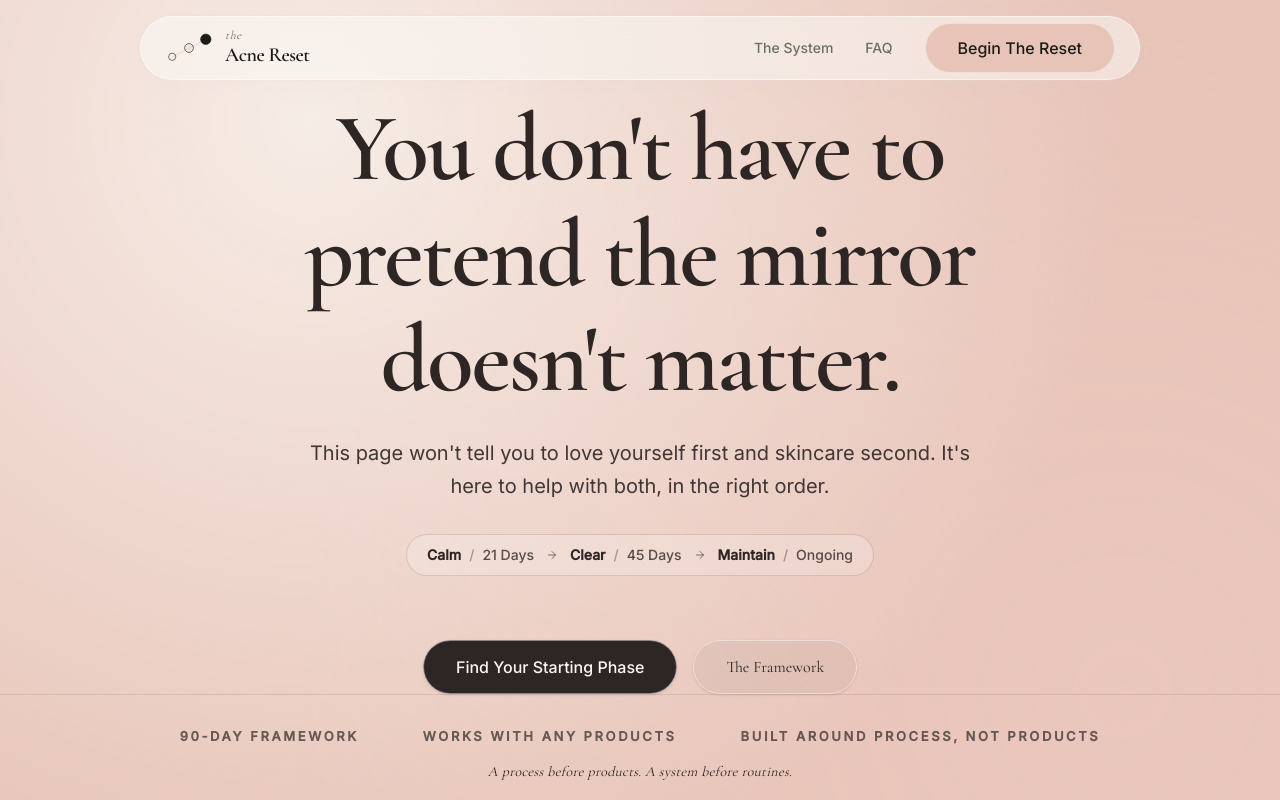
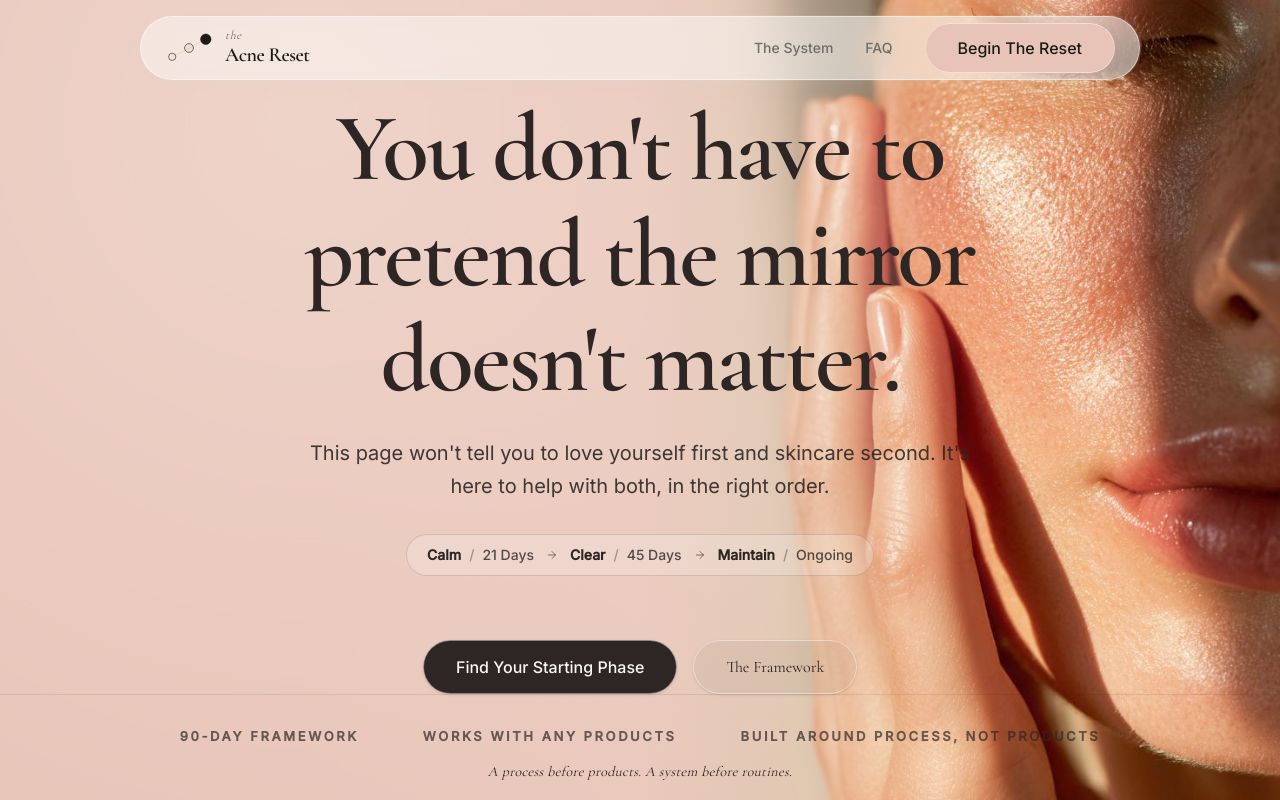
Before and after one commit to axiomhq0-create/acne-reset-landing, a Next.js app: page / in a window 1280 px wide. Shown: the top 800 px of the page. Built offline with nearby package versions, Linux system fonts and the light colour scheme.

Commit message:
design: blend hero image with plasma background

```diff
--- a/src/components/Hero.tsx
+++ b/src/components/Hero.tsx
@@ -1,6 +1,7 @@
 "use client";
 
 import React from "react";
+import Image from "next/image";
 import { motion } from "framer-motion";
 import { ArrowRight } from "lucide-react";
 import SpotlightWrapper from "./SpotlightWrapper";
@@ -40,14 +41,30 @@ const itemVariants = {
 export default function Hero({ scrollToSection }: HeroProps) {
   return (
     <section className="relative min-h-screen flex flex-col justify-between py-24 overflow-hidden bg-[#E8C4B8]">
-      {/* Native Ambient sunlight-and-linen visual texture (hardware-accelerated CSS animations) */}
-      <div className="absolute inset-0 z-0 overflow-hidden pointer-events-none">
+      {/* 1. IMAGE_PLACEMENT: Place "download (12).jpg" as an absolute element on the right side */}
+      <div className="absolute right-0 top-0 h-full w-full md:w-1/2 z-0 pointer-events-none">
+        <Image
+          src="/assets/download-12.jpg"
+          alt="Acne Reset Radiant Skin portrait"
+          fill
+          className="object-cover object-center"
+          priority
+        />
+        {/* EDGE_MASK: Use a Tailwind gradient mask over the left edge to erase hard vertical lines */}
+        <div className="absolute inset-0 bg-gradient-to-r from-[#E8C4B8] via-transparent to-transparent z-10" />
+      </div>
+
+      {/* 2. PLASMA BLENDING LAYER: Position on top of the image layer (z-10) with mix-blend-mode: soft-light */}
+      <div
+        className="absolute inset-0 z-10 overflow-hidden pointer-events-none opacity-75"
+        style={{ mixBlendMode: "soft-light" }}
+      >
         <div className="sunlight-mesh absolute inset-[-10%] w-[120%] h-[120%]" />
       </div>
 
-      {/* Content Center Overlaid - relative zIndex 10 sitting perfectly over the working fluid canvas */}
+      {/* Content Center Overlaid - relative zIndex 20 sitting perfectly over the background layers */}
       <div
-        style={{ position: "relative", zIndex: 10 }}
+        style={{ position: "relative", zIndex: 20 }}
         className="flex-grow flex items-center justify-center"
       >
         <div className="max-w-5xl mx-auto px-6 flex flex-col items-center text-center">
```
Also changed, not shown: public/assets/download-12.jpg (added).
